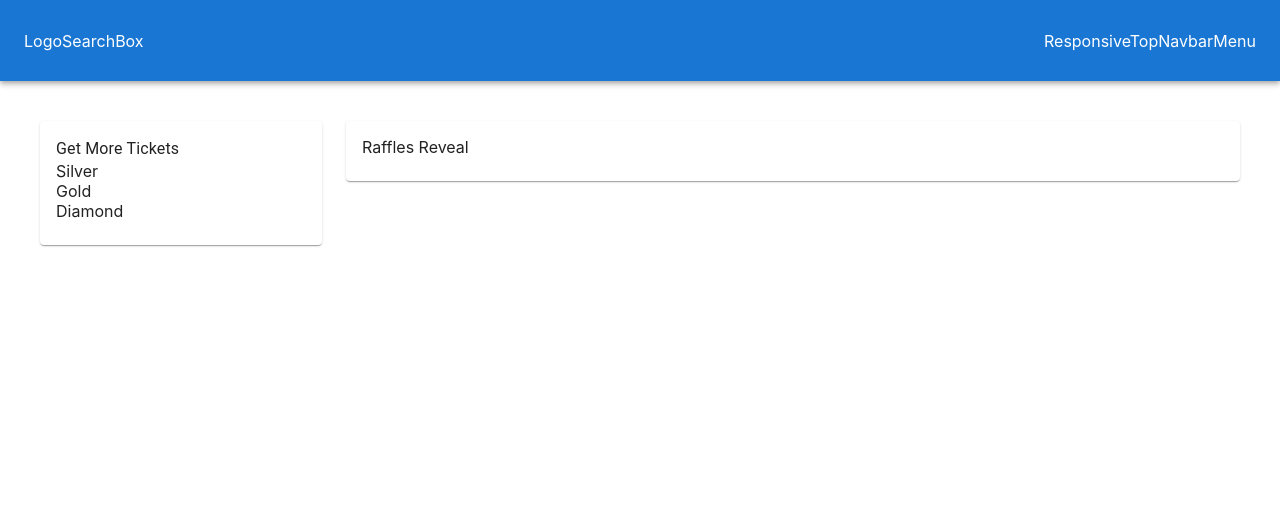
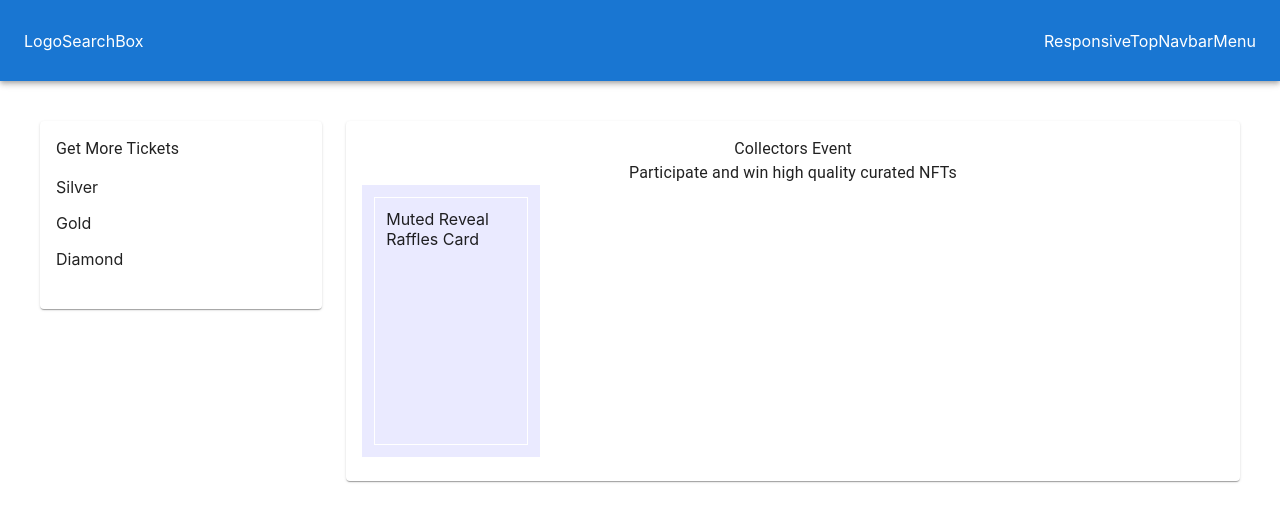
Before and after one commit to vinson14/mintable-project, a Next.js app: page / in a window 1280 px wide. Shown: the top 522 px of the page. Built offline with nearby package versions, Linux system fonts and the light colour scheme.

Commit message:
First prototype of raffles reveal card

```diff
--- /dev/null
+++ b/components/stateless/raffles/muted-reveal-raffles-card.js
@@ -0,0 +1,35 @@
+import { Box } from "@mui/material";
+import {
+  REVEAL_RAFFLES_CARD_HEIGHT,
+  REVEAL_RAFFLES_CARD_INNER_BORDER,
+  REVEAL_RAFFLES_CARD_INNER_PADDING,
+  REVEAL_RAFFLES_CARD_MUTED_COLOR,
+  REVEAL_RAFFLES_CARD_WIDTH,
+} from "../../../constants/dimensions";
+
+const MutedRevealRafflesCard = () => {
+  return (
+    <Box
+      sx={{
+        height: REVEAL_RAFFLES_CARD_HEIGHT,
+        width: REVEAL_RAFFLES_CARD_WIDTH,
+        bgcolor: REVEAL_RAFFLES_CARD_MUTED_COLOR,
+        p: "11.6px",
+      }}
+    >
+      <Box
+        sx={{
+          bgcolor: REVEAL_RAFFLES_CARD_MUTED_COLOR,
+          border: 1,
+          borderColor: REVEAL_RAFFLES_CARD_INNER_BORDER,
+          p: REVEAL_RAFFLES_CARD_INNER_PADDING,
+          height: "100%",
+        }}
+      >
+        Muted Reveal Raffles Card
+      </Box>
+    </Box>
+  );
+};
+
+export default MutedRevealRafflesCard;
--- a/components/stateless/raffles/raffles-card.js
+++ b/components/stateless/raffles/raffles-card.js
@@ -1,7 +1,7 @@
 import { Box } from "@mui/material";
 
 const RafflesCard = ({ color }) => {
-  return <Box>{color}</Box>;
+  return <Box sx={{ my: 2 }}>{color}</Box>;
 };
 
 export default RafflesCard;
--- /dev/null
+++ b/components/stateless/typography/raffles-reveal-header.js
@@ -0,0 +1,12 @@
+import { Box, Typography } from "@mui/material";
+
+const RafflesRevealHeader = ({ title, caption }) => {
+  return (
+    <Box>
+      <Typography align="center">{title}</Typography>
+      <Typography align="center">{caption}</Typography>
+    </Box>
+  );
+};
+
+export default RafflesRevealHeader;
--- a/constants/dimensions.js
+++ b/constants/dimensions.js
@@ -1 +1,6 @@
 export const TOP_NAVBAR_HEIGHT = 81;
+export const REVEAL_RAFFLES_CARD_HEIGHT = 272;
+export const REVEAL_RAFFLES_CARD_WIDTH = 178;
+export const REVEAL_RAFFLES_CARD_MUTED_COLOR = "#EAEAFF";
+export const REVEAL_RAFFLES_CARD_INNER_PADDING = "11.6px";
+export const REVEAL_RAFFLES_CARD_INNER_BORDER = "#FFF";
--- /dev/null
+++ b/constants/strings.js
@@ -0,0 +1,2 @@
+export const RAFFLES_REVEAL_HEADER_TITLE = "Collectors Event";
+export const RAFFLES_REVEAL_HEADER_CAPTION = "Participate and win high quality curated NFTs";
--- a/pages/index.js
+++ b/pages/index.js
@@ -5,6 +5,9 @@ import RafflesListContainer from "../components/stateless/containers/raffles-lis
 import RafflesRevealContainer from "../components/stateless/containers/raffles-reveal-container";
 import RafflesListHeader from "../components/stateless/typography/raffles-list-header";
 import RafflesListing from "../components/stateless/containers/raffles-listing";
+import RafflesRevealHeader from "../components/stateless/typography/raffles-reveal-header";
+import { RAFFLES_REVEAL_HEADER_CAPTION, RAFFLES_REVEAL_HEADER_TITLE } from "../constants/strings";
+import MutedRevealRafflesCard from "../components/stateless/raffles/muted-reveal-raffles-card";
 
 const HomePage = () => {
   return (
@@ -15,7 +18,10 @@ const HomePage = () => {
           <RafflesListHeader>Get More Tickets</RafflesListHeader>
           <RafflesListing />
         </RafflesListContainer>
-        <RafflesRevealContainer>Raffles Reveal</RafflesRevealContainer>
+        <RafflesRevealContainer>
+          <RafflesRevealHeader title={RAFFLES_REVEAL_HEADER_TITLE} caption={RAFFLES_REVEAL_HEADER_CAPTION} />
+          <MutedRevealRafflesCard />
+        </RafflesRevealContainer>
       </MainContainer>
     </Box>
   );
```
Also changed, not shown: public/raffles-reveal-card-top-logo.png (added).
